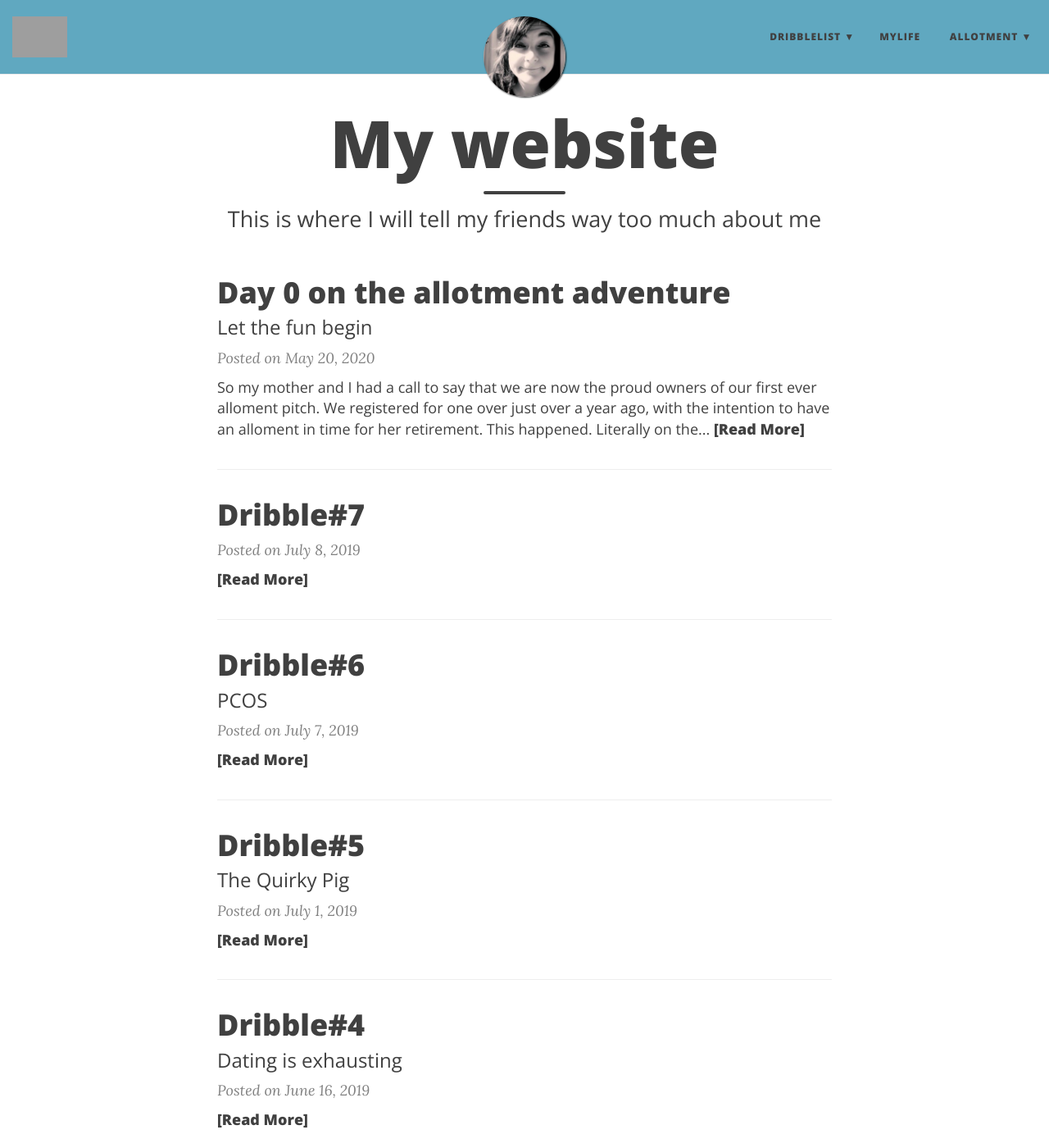
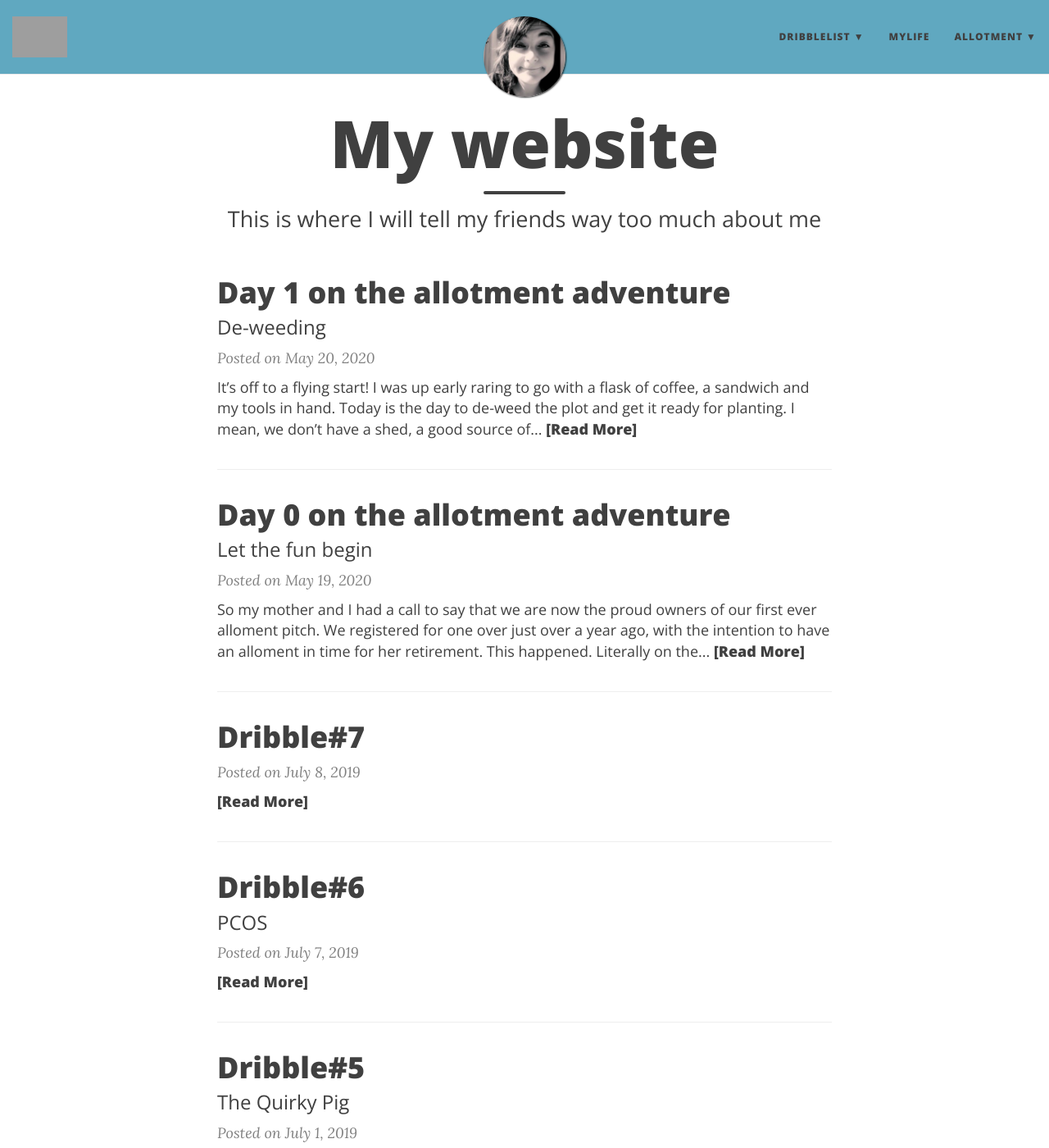
Before and after one commit to ellis-ward/ellis-ward.github.io, a Jekyll site: the page built from index.html, in a window 1280 px wide and 1400 px high. Shown: the whole window at 82% size. Built offline with Jekyll 4.4.1, drawn with Linux system fonts in a browser that asks for light colours; nearby versions of some CDN libraries; the list of posts is cut into pages by our own code; grey boxes are pictures that could not be loaded.

Commit message:
Allotmentday1
Allotmentday1 added and a few tweaks to the gem file so i can get my code perfect locally :)

```diff
--- a/Gemfile
+++ b/Gemfile
@@ -3,5 +3,5 @@ source 'https://rubygems.org'
 gem "github-pages", '197', group: :jekyll_plugins
 
 # enable tzinfo-data for local build
-# gem 'tzinfo-data', platforms: [:mingw, :mswin, :x64_mingw]
+gem 'tzinfo-data', platforms: [:mingw, :mswin, :x64_mingw]
 gem 'jekyll-paginate'
--- a/_config.yml
+++ b/_config.yml
@@ -37,7 +37,8 @@ navbar-links:
   MyLife: "MyLifeByMyFavouriteSisterInLaw"
 
   Allotment:
-    - AllomentDay0: "https://ellisward.com/2020-05-20-allotmentday0/"
+    - Day0: "https://ellisward.com/2020-05-19-allotmentday0/"
+    - Day1: "https://ellisward.com/2020-05-20-allotmentday1/"
 
   # Resources:
     # - Beautiful Jekyll: "http://deanattali.com/beautiful-jekyll/"
--- /dev/null
+++ b/_posts/2020-05-20-allotmentday1.md
@@ -0,0 +1,26 @@
+---
+layout: post
+title: Day 1 on the allotment adventure
+subtitle:  De-weeding
+---
+
+<div class="text-left">
+<div class="boxed">
+  <font size="2">
+
+It’s off to a flying start! I was up early raring to go with a flask of coffee, a sandwich and my tools in hand. <br>
+Today is the day to de-weed the plot and get it ready for planting. I mean, we don’t have a shed, a good source of water or any shade from the scorching 26° sun... but we’re going to get stuck in and least make it look like we know what we’re doing. <br> <br> Mums packed up our festival trolley full of tools, weed bags and chairs to wheel down to the allotments with the intention of getting all the weeding done and on to the more exciting jobs! <br><br>
+
+We succeeded in weeding the plot. Three ladies and the sun to egg us on we manage to fill all our weed bags and completely clear the lot! All went well and no hiccups... Other than an aching mother, and burnt Charlotte and myself with a blister because I was using a fork that my dog had previously chewed so it was digging into my hands. <br><br>
+
+Then started the walk home, trolley filled with all the weeds to put in my compost bin back at home (because of course we haven’t got a compost bin on the pitch yet either), bellies full of food and full of pride with what we’d achieved. <br><br> But of course we can not have a successful day with nothing going wrong, that's just not something that happens in my life. Our fabulous festival trolley decided to give way! Right outside of asda on the main road. The wheels buckle underneath, it toppled and we’re all stood there covered in sweat stranded outside asda with the a broken trolley full of weeds, tools and bags. <br><br>Needless to say we were a site. We managed to drag the broken trolley to the adsa delivery entrance where me and Charlotte set up camp and waited for mum to walk home to get a car. People in cars staring at us, waving at us and laughing. It’s almost like they’d never seen two sweaty ladies waiting by the side of a main road with a broken trolley full of weeds before. Oh yea, and I did get my beach chair out to sit on whilst we waited.<br>
+
+A good start to our allotment adventure ended by embarrassment and a broken trolley. But we did it. We weeded the whole plot in four hours, and I myself got a glorious tan to go along with it. So all is going okay so far!
+
+</font>
+    <br>
+
+<div class="text-center">
+  <br/>
+  <img src="{{ site.baseurl }}/img/allotmentday1.jpeg"/>
+</div>
```
Also changed, not shown: _posts/2020-05-19-allotmentday0.md (renamed from _posts/2020-05-20-allotmentday0.md, +1 -1 lines), img/allotmentday1_1.jpeg (added), index.html (line endings or trailing spaces), 2 other files.
